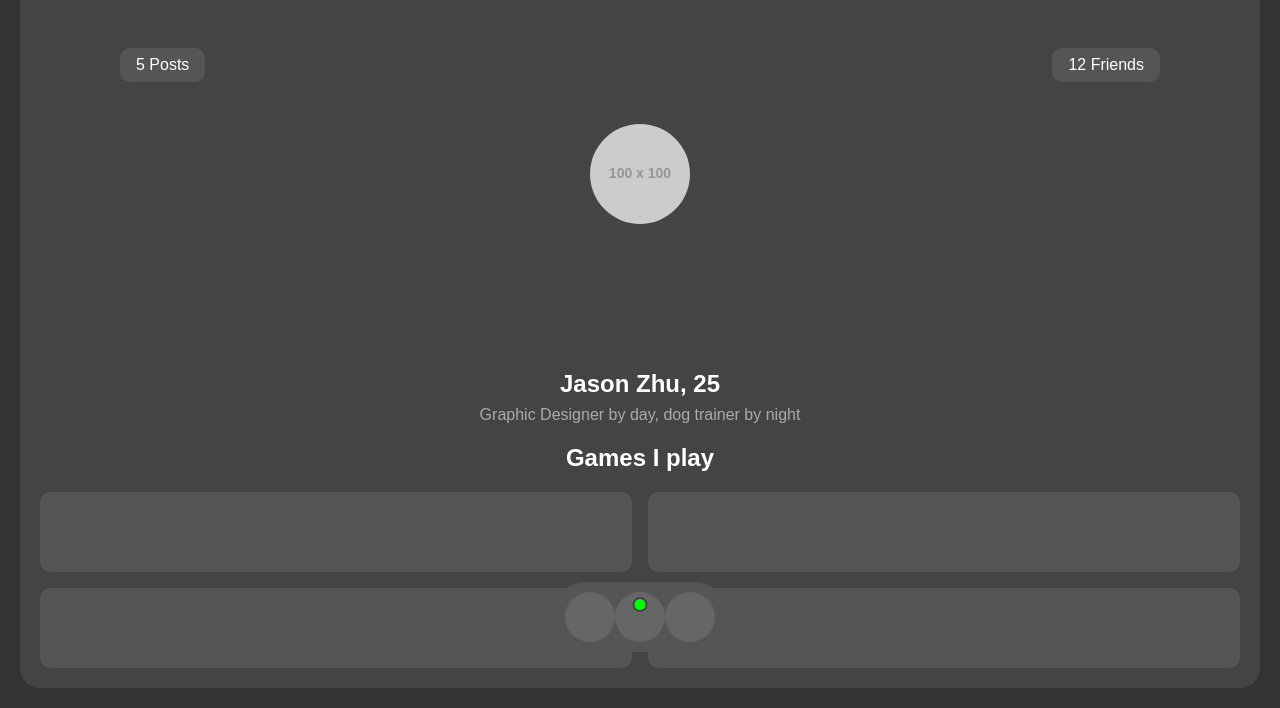
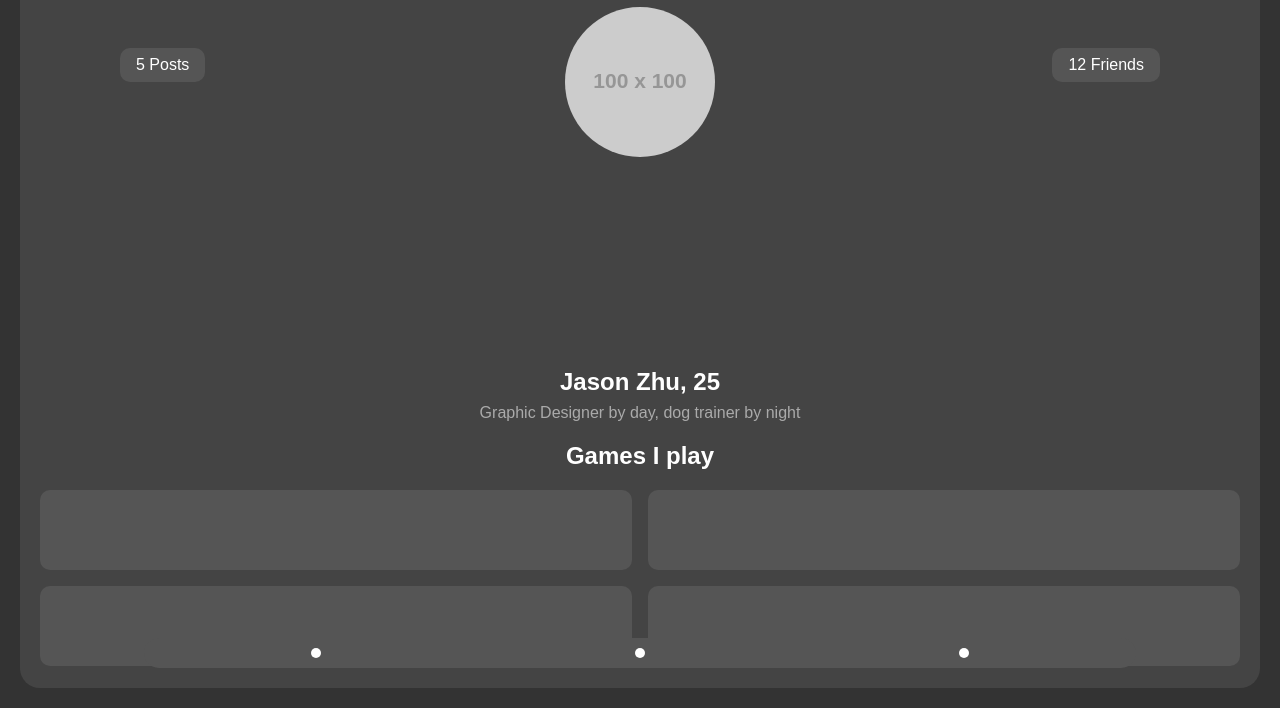
Before and after one commit to elias-aa/PlayPals, a plain HTML site: page PlayPals/Client/Profile.html in a window 1280 px wide. Shown: the part 92-800 px from the top of the page. Drawn offline with Linux system fonts and the light colour scheme; placeholder pictures from the web are drawn by us.

Commit message:
added more changed to profile.html

```diff
--- a/PlayPals/Client/Profile.html
+++ b/PlayPals/Client/Profile.html
@@ -115,38 +115,48 @@ body {
 .bottom-bar {
     background: #555;
     position: absolute;
-    bottom: 36px;
+    bottom: 20px;
+    width: 80%;
     padding: 10px;
     border-radius: 30px;
     display: flex;
+    justify-content: space-evenly;
+    align-items: center;
+    left: 10%;
+    right: 10%;
+}
+
+
+.profile-photo {
+    width: 150px;
+    height: 150px;
+    border-radius: 50%;
+    overflow: hidden;
+    display: flex;
+    justify-content: center;
+    align-items: center;
+    margin: 20px auto;
+}
+
+
+.profile-photo img {
+    width: 100%;
+    height: auto;
+}
+
+.menu-dots-container {
+    display: flex;
     justify-content: space-around;
+    width: 100%;
 }
-.bottom-bar div {
-    background: #666;
-    width: 50px;
-    height: 50px;
-    border-radius: 50%;
-}
-.online-indicator {
-    height: 15px;
-    width: 15px;
-    background-color: #0f0;
-    border-radius: 50%;
-    position: absolute;
-    bottom: 76px;
-    left: 50%;
-    transform: translateX(-50%);
-    border: 2px solid #444;
-}
-.menu-dots {
-    display: block;
-    width: 5px;
-    height: 5px;
+
+.menu-dot {
+    width: 10px;
+    height: 10px;
     background-color: white;
     border-radius: 50%;
-    margin: 4px auto;
+    margin: 0 5px;
 }
-
 </style>
 </head>
 <body>
@@ -166,6 +176,9 @@ body {
         <img src="https://via.placeholder.com/100" alt="Profile Photo">
     </div>
     <div class="profile-info">
+        <div class="profile-photo">
+            <!-- <img src="path-to-your-image.jpg" alt="Profile Photo"> -->
+        </div>
         <div class="profile-name">Jason Zhu, 25</div>
         <div class="profile-bio">Graphic Designer by day, dog trainer by night</div>
         <h2>Games I play</h2>
@@ -177,9 +190,11 @@ body {
         </div>
     </div>
     <div class="bottom-bar">
-        <div></div>
-        <div></div>
-        <div></div>
+        <div class="menu-dots-container">
+            <div class="menu-dot"></div>
+            <div class="menu-dot"></div>
+            <div class="menu-dot"></div>
+        </div>
     </div>
     <div class="online-indicator"></div>
     <div class="edit">Edit</div>
```
